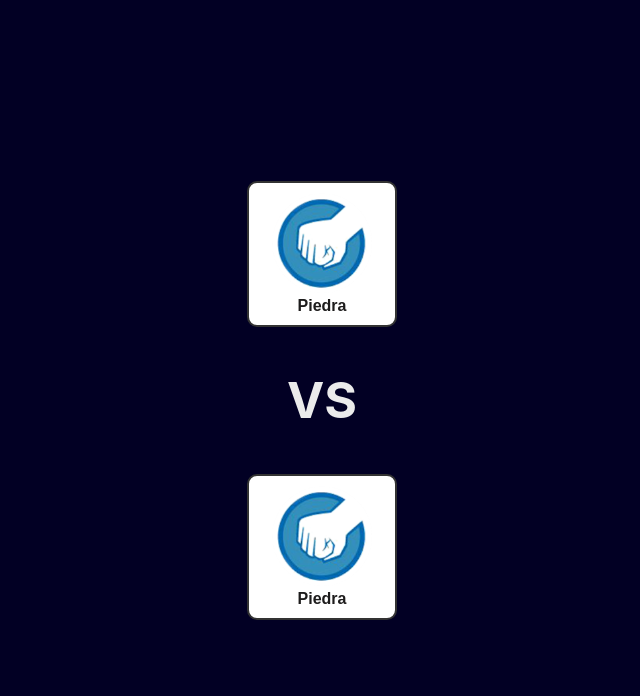
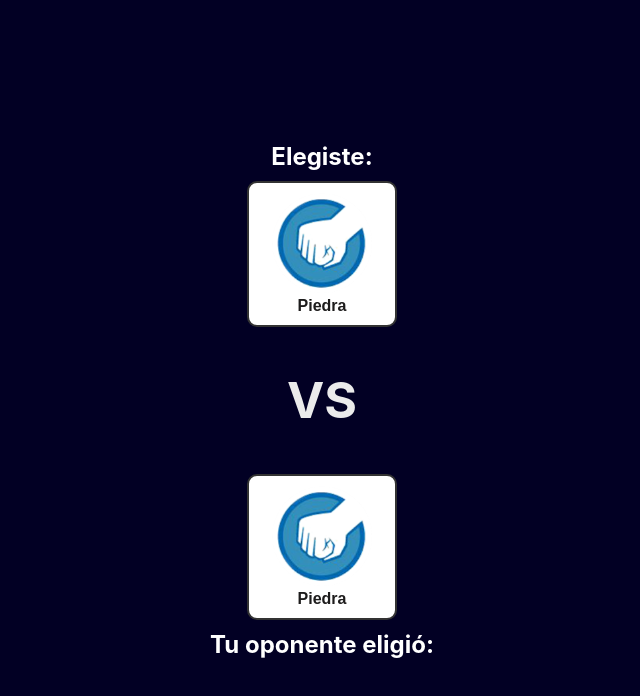
Before and after one commit to Sofia799/unq-ui-sofia-justiniano-trabajo-final, a React (Create React App) app in the folder game-app/: page / in a window 1280 px wide. Both pictures are taken after a click on the button "Piedra". Shown: the top 696 px of the page, without its empty margins (318-958 px from the left). Built offline with nearby package versions, Linux system fonts and the light colour scheme.

Commit message:
se agrega descripcion de eleccion jugador y pc. se corrige indentacion

```diff
--- a/game-app/src/componentes/Juego.css
+++ b/game-app/src/componentes/Juego.css
@@ -269,3 +269,14 @@
   display: contents;
   cursor: pointer;
 }
+
+.box-opcion-elegida {
+  display: flex;
+  flex-direction: column;
+  align-items: center;
+}
+
+.title-eleccion {
+  color: #ffffff;
+  margin: 0;
+}
--- a/game-app/src/componentes/Juego.js
+++ b/game-app/src/componentes/Juego.js
@@ -148,10 +148,13 @@ const Juego = () => {
 
                     <div className={`bounceInLeft animated ${resultado ? "fadeOutDown" : "" }`}>
                         {eleccionUser && (
-                                <button key={eleccionUser.id} className={`btn-opcion ${resultado ? "box-resultado" : ""}`}>
+                            <div className="box-opcion-elegida">
+                                <h2 className="title-eleccion">Elegiste:</h2>
+                                <button key={eleccionUser.id} className={`btn-opcion ${resultado ? "box-resultado hidden" : ""}`}>
                                     <img className="img-opcion" src={eleccionUser.logo} alt={eleccionUser.nombre}></img>
                                     {eleccionUser.nombre}
                                 </button>
+                            </div>
                         )}
                     </div>
 
@@ -171,10 +174,13 @@ const Juego = () => {
 
                     <div className={`animated bounceInRight ${resultado ? "fadeOutDown" : "" }`}>
                         {eleccionPC && (
-                                <button key={eleccionPC.id} className="btn-opcion">
+                            <div className="box-opcion-elegida">
+                                <button key={eleccionPC.id} className={`btn-opcion ${resultado ? "box-resultado hidden" : ""}`}>
                                     <img className="img-opcion" src={eleccionPC.logo} alt={eleccionPC.nombre}></img>
                                     {eleccionPC.nombre}
                                 </button>
+                                <h2 className="title-eleccion">Tu oponente eligió:</h2>
+                            </div>
                         )}
                     </div>
                 </div>)}
```
Lines whose indentation alone changed are shown as unchanged.
